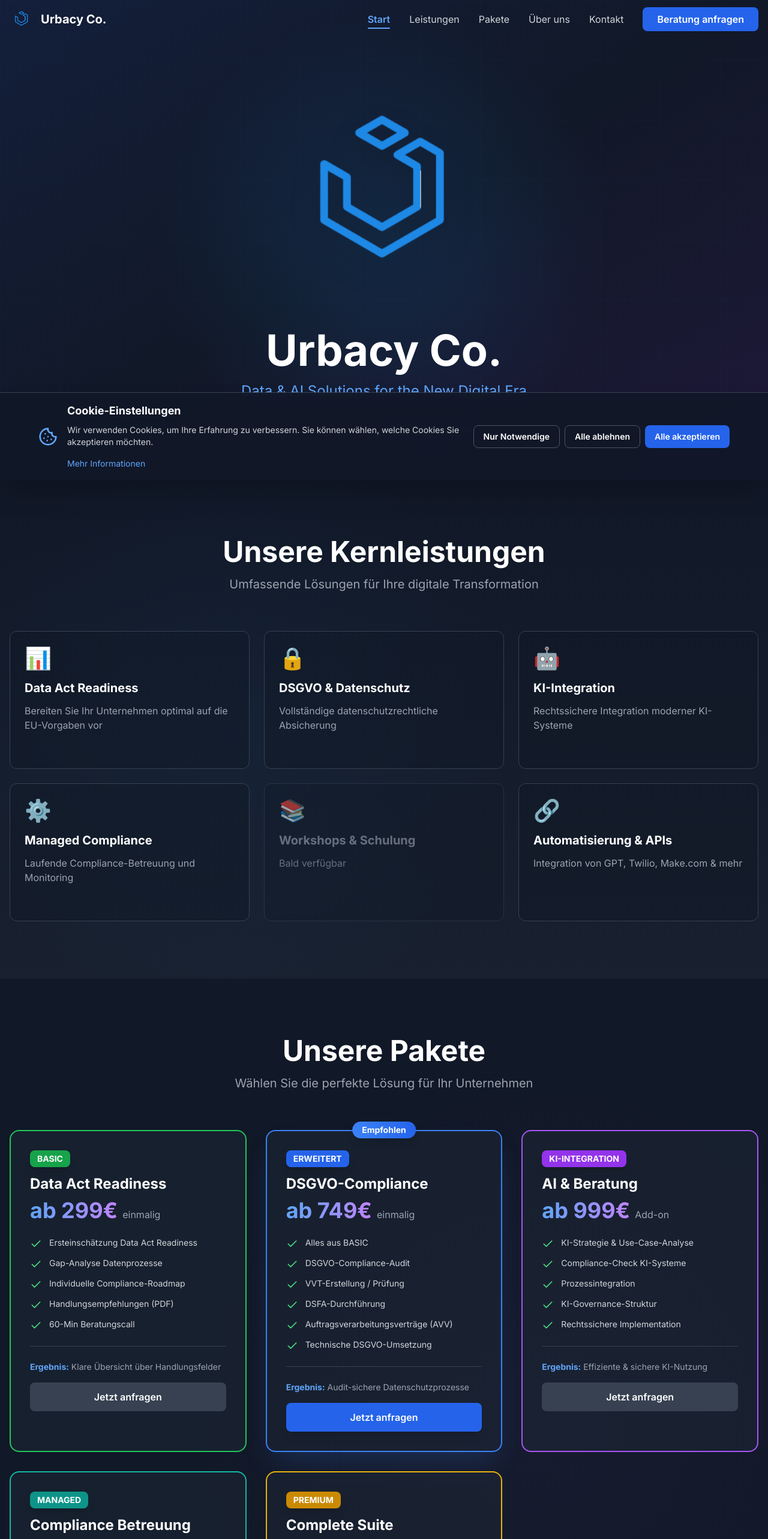
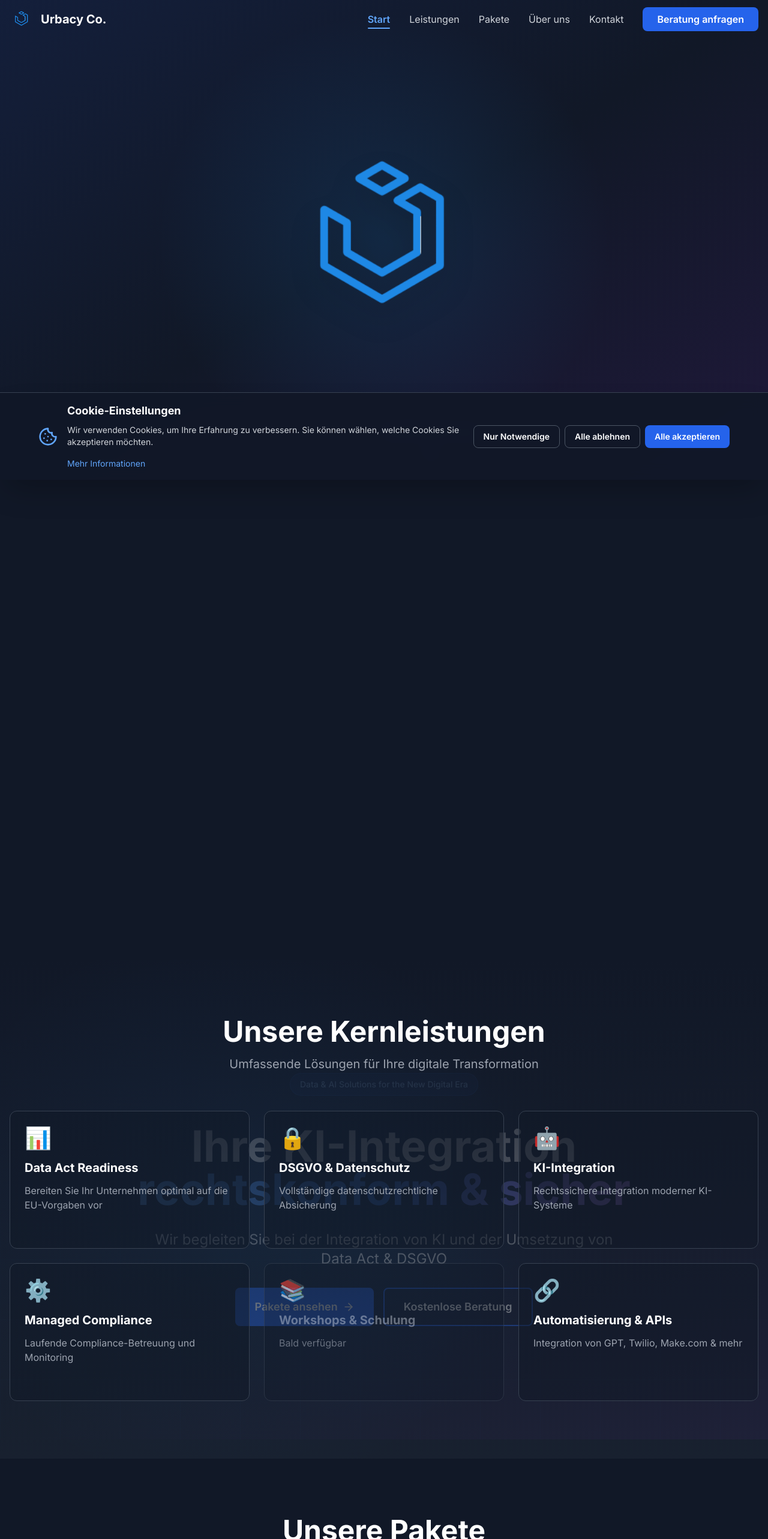
Before and after one commit to riiic4rd0/urbacy-co, a React (Vite) app: page / in a window 1280 px wide. Shown: the top 2566 px of the page at 60% size. Built offline with nearby package versions, Linux system fonts and the light colour scheme.

Commit message:
Fix animation: logo only, clean swipe

```diff
--- a/src/components/sections/Hero.jsx
+++ b/src/components/sections/Hero.jsx
@@ -3,65 +3,79 @@ import { ArrowRight } from 'lucide-react';
 
 const Hero = ({ onNavigate }) => {
   const [scrollY, setScrollY] = useState(0);
-  const [showContent, setShowContent] = useState(false);
 
   useEffect(() => {
     const handleScroll = () => {
       setScrollY(window.scrollY);
-      // Content wird sichtbar nach 200px scrollen
-      setShowContent(window.scrollY > 200);
     };
 
     window.addEventListener('scroll', handleScroll, { passive: true });
     return () => window.removeEventListener('scroll', handleScroll);
   }, []);
 
-  // Berechnungen für Animation
-  const logoOpacity = Math.max(0, 1 - scrollY / 300);
-  const logoScale = Math.max(0.3, 1 - scrollY / 800);
-  const contentOpacity = Math.min(1, (scrollY - 200) / 200);
-  const contentTranslateY = Math.max(0, 100 - scrollY);
+  // Logo verschwindet komplett bei 100vh scroll
+  const logoOpacity = scrollY < window.innerHeight ? Math.max(0, 1 - scrollY / (window.innerHeight * 0.8)) : 0;
+
+  // Content schiebt sich von unten nach oben
+  const contentTranslateY = Math.max(0, window.innerHeight - scrollY);
 
   return (
-    <section className="min-h-screen flex items-center justify-center relative overflow-hidden pt-16">
+    <>
+      {/* Logo-Section - Fixiert und verschwindet */}
+      <section className="h-screen flex items-center justify-center relative overflow-hidden">
+        <div className="absolute inset-0 bg-gradient-to-br from-blue-900/20 via-gray-900 to-purple-900/20" />
+        <div className="absolute inset-0 bg-[radial-gradient(circle_at_50%_50%,rgba(30,136,229,0.15),transparent_50%)]" />
+
+        {/* Nur das Logo - ohne Text */}
+        <div
+          className="relative z-10 transition-opacity duration-300"
+          style={{
+            opacity: logoOpacity,
+          }}
+        >
+          <img
+            src="/assets/UrbacyLogo-Blue.png"
+            alt="Urbacy Co."
+            className="w-64 h-64 md:w-96 md:h-96 object-contain drop-shadow-2xl"
+          />
+        </div>
+
+        {/* Scroll-Indikator */}
+        <div
+          className="absolute bottom-8 left-1/2 transform -translate-x-1/2 animate-bounce transition-opacity duration-300"
+          style={{
+            opacity: logoOpacity
+          }}
+        >
+          <div className="flex flex-col items-center gap-2 text-gray-400">
+            <span className="text-sm">Scrollen Sie nach unten</span>
+            <svg
+              className="w-6 h-6"
+              fill="none"
+              strokeLinecap="round"
+              strokeLinejoin="round"
+              strokeWidth="2"
+              viewBox="0 0 24 24"
+              stroke="currentColor"
+            >
+              <path d="M19 14l-7 7m0 0l-7-7m7 7V3"></path>
+            </svg>
+          </div>
+        </div>
+      </section>
+
+      {/* Content-Section - Schiebt sich von unten hoch */}
+      <section
+        className="min-h-screen flex items-center justify-center relative bg-gray-900"
+        style={{
+          transform: `translateY(${contentTranslateY}px)`,
+        }}
+      >
         <div className="absolute inset-0 bg-gradient-to-br from-blue-900/20 via-gray-900 to-purple-900/20" />
         <div className="absolute inset-0 bg-[radial-gradient(circle_at_50%_50%,rgba(30,136,229,0.15),transparent_50%)]" />
         <div className="absolute inset-0 bg-[linear-gradient(rgba(30,136,229,0.03)_1px,transparent_1px),linear-gradient(90deg,rgba(30,136,229,0.03)_1px,transparent_1px)] bg-[size:100px_100px]" />
 
-      {/* Großes zentrales Logo - verschwindet beim Scrollen */}
-      <div
-        className="fixed top-1/2 left-1/2 transform -translate-x-1/2 -translate-y-1/2 z-20 pointer-events-none transition-all duration-300"
-        style={{
-          opacity: logoOpacity,
-          scale: logoScale,
-        }}
-      >
-        <div className="flex flex-col items-center gap-8">
-          <img
-            src="/assets/UrbacyLogo-Blue.png"
-            alt="Urbacy Co. Logo"
-            className="w-64 h-64 md:w-96 md:h-96 object-contain drop-shadow-2xl"
-          />
-          <div className="text-center">
-            <h1 className="text-5xl md:text-7xl font-bold text-white mb-4">
-              Urbacy Co.
-            </h1>
-            <p className="text-xl md:text-2xl text-blue-400">
-              Data & AI Solutions for the New Digital Era
-            </p>
-          </div>
-        </div>
-      </div>
-
-      {/* Hauptinhalt - erscheint beim Scrollen */}
-      <div
-        className="container mx-auto px-4 relative z-10 text-center transition-all duration-500"
-        style={{
-          opacity: contentOpacity,
-          transform: `translateY(${contentTranslateY}px)`,
-          pointerEvents: showContent ? 'auto' : 'none'
-        }}
-      >
+        <div className="container mx-auto px-4 relative z-10 text-center py-24">
           <div className="max-w-4xl mx-auto space-y-8">
             <div className="inline-block px-4 py-2 bg-blue-600/20 border border-blue-500/30 rounded-full text-blue-300 text-sm font-medium mb-4">
               Data & AI Solutions for the New Digital Era
@@ -94,30 +108,8 @@ const Hero = ({ onNavigate }) => {
             </div>
           </div>
         </div>
-
-      {/* Scroll-Indikator - nur sichtbar wenn Logo noch da ist */}
-      <div
-        className="absolute bottom-8 left-1/2 transform -translate-x-1/2 animate-bounce"
-        style={{
-          opacity: Math.max(0, 1 - scrollY / 100)
-        }}
-      >
-        <div className="flex flex-col items-center gap-2 text-gray-400">
-          <span className="text-sm">Scrollen Sie nach unten</span>
-          <svg
-            className="w-6 h-6"
-            fill="none"
-            strokeLinecap="round"
-            strokeLinejoin="round"
-            strokeWidth="2"
-            viewBox="0 0 24 24"
-            stroke="currentColor"
-          >
-            <path d="M19 14l-7 7m0 0l-7-7m7 7V3"></path>
-          </svg>
-        </div>
-      </div>
       </section>
+    </>
   );
 };
 
```
Lines whose indentation alone changed are shown as unchanged.
